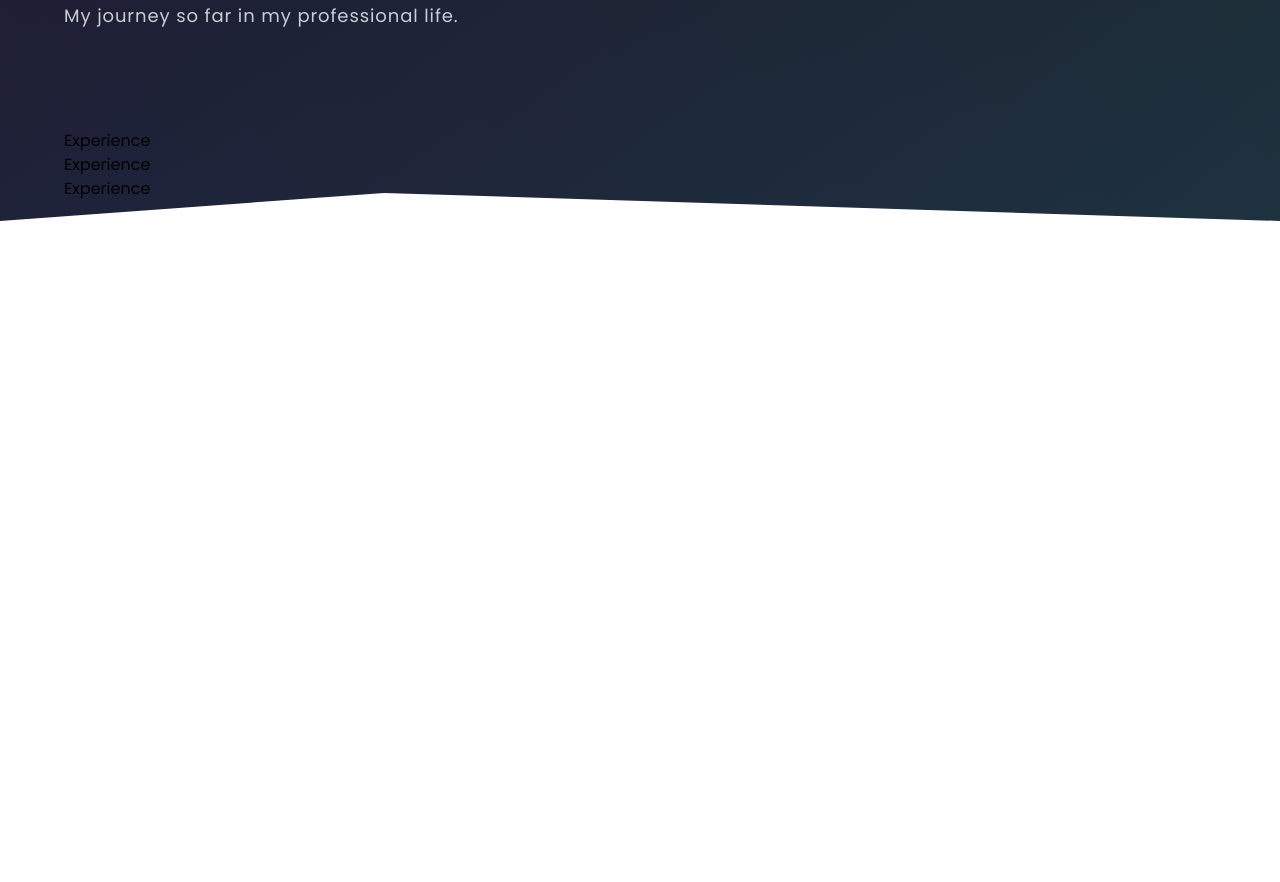
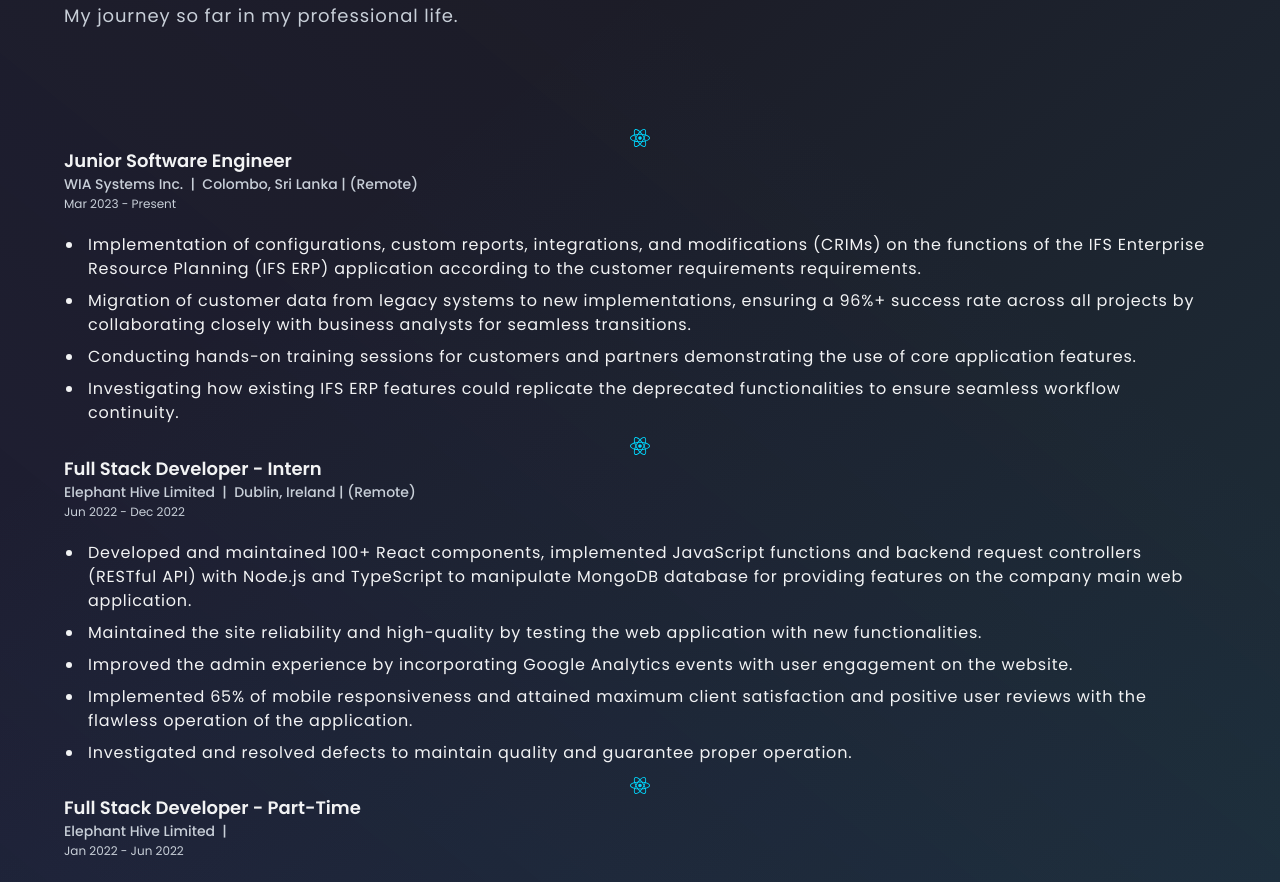
Before and after one commit to mudithatharuka/Personal-Portfolio, a React (Vite) app: page / in a window 1280 px wide. Shown: the part 1900-2782 px from the top of the page. Before the commit the page ends 2121 px from the top, so only its background shows below. Built offline with nearby package versions, Linux system fonts and the light colour scheme.

Commit message:
Initiated the experience card layout

```diff
--- a/src/components/Experience.jsx
+++ b/src/components/Experience.jsx
@@ -4,10 +4,55 @@
 import SectionWrapper from "../hoc/SectionWrapper";
 import { motion } from "framer-motion";
 import { textVariant } from "../utils/motion";
-import { VerticalTimeline } from "react-vertical-timeline-component";
+import {
+  VerticalTimeline,
+  VerticalTimelineElement,
+} from "react-vertical-timeline-component";
+import HeroImg from "../assets/react.svg";
 
-const ExperienceCard = () => {
-  return <div>Experience</div>;
+const ExperienceCard = ({ experience }) => {
+  return (
+    <VerticalTimelineElement
+      contentStyle={{
+        background: "var(cardBackground2)",
+        color: "var(txtPrimary)",
+      }}
+      contentArrowStyle={{ borderRight: "7px solid var(primary)" }}
+      iconStyle={{ background: experience?.iconBg }}
+      icon={
+        <div className="flex justify-center items-center w-full h-full">
+          <img
+            src={HeroImg}
+            alt={experience?.companyName}
+            className="w-5 h-[60%] object-contain"
+          />
+        </div>
+      }
+    >
+      <div>
+        <h3 className="font-semibold text-[14px] text-txtPrimary md:text-[18px]">
+          {experience?.title}
+        </h3>
+        <p className="font-medium text-[12px] text-txtSecondary md:text-[14px]">
+          {experience?.companyName}&nbsp;&nbsp;|&nbsp;&nbsp;
+          <span>{experience?.location}</span>
+        </p>
+        <p className="font-normal text-[10px] text-txtSecondary md:text-[12px]">
+          {experience?.date}
+        </p>
+      </div>
+      <ul className="mt-5 mb-3 ml-5 font-normal text-txtPrimary txt-[12px] md:txt-[14px] list-disc space-y-2">
+        {experience?.points?.map((point, index) => (
+          <li
+            key={`experience-point-${index}`}
+            className="pl-1 text-white-100 tracking-wider"
+          >
+            {point}
+          </li>
+        ))}
+      </ul>
+    </VerticalTimelineElement>
+  );
 };
 
 const Experience = () => {
--- a/src/themes.css
+++ b/src/themes.css
@@ -15,6 +15,7 @@
   /* --background: 34, 42, 53; */
   --altBackground: 25, 33, 44;
   --footerBackground: 0, 17, 45;
+  --cardBackground2: 28, 28, 39, 255;
 
   /* --border: 212, 212, 212; */
   /* --card: 255, 255, 255;
--- a/tailwind.config.js
+++ b/tailwind.config.js
@@ -22,6 +22,7 @@
         txtTertiary: "rgba(var(--txtTertiary))",
         txtQuaternary: "rgba(var(--txtQuaternary))",
         card: "rgba(var(--card))",
+        cardBackground2: "rgba(var(--cardBackground2))",
       },
       textColor: {},
     },
```
